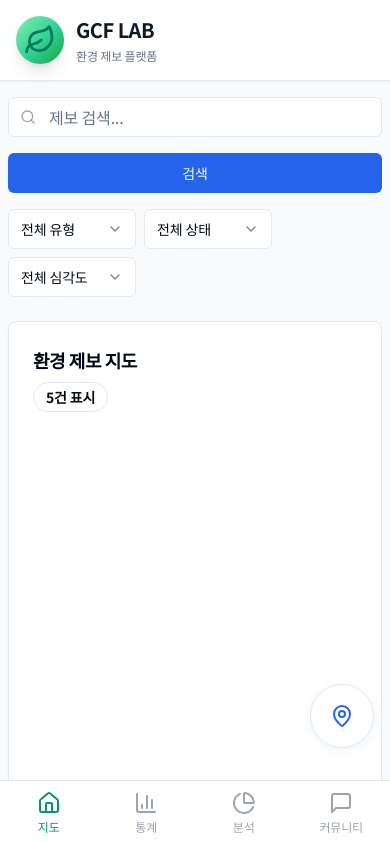
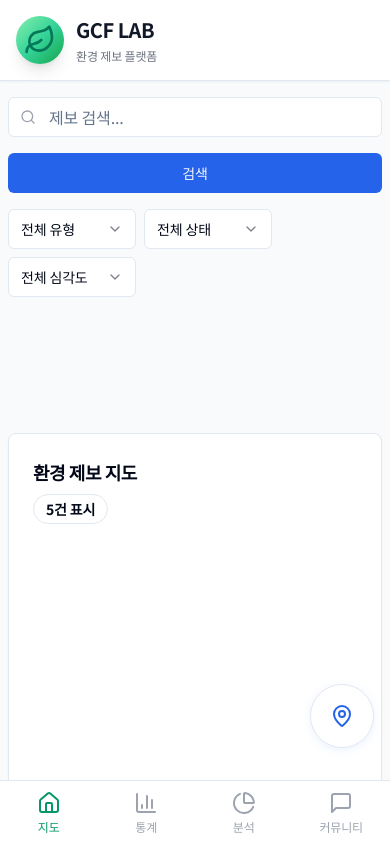
Before and after one commit to loannesayasuluk/GCF-Lab, a Next.js app: page / in a window 390 px wide. Shown: the top 842 px of the page. Built offline with nearby package versions, Linux system fonts and the light colour scheme.

Commit message:
모바일 지도 하단 spacer div 추가로 겹침 완전 방지, PC는 영향 없음

```diff
--- a/app/page.tsx
+++ b/app/page.tsx
@@ -854,6 +854,8 @@ export default function EnvironmentalMapPlatform() {
               </Card>
             </div>
 
+            {/* 지도 하단 spacer: 모바일에서만 보임, 겹침 완전 방지 */}
+            <div className="block sm:hidden" style={{height: '96px'}} />
             {/* 사이드바 */}
             <div className="order-2 xl:order-1 xl:col-span-1 space-y-4 sm:space-y-6 mt-4 sm:mt-0">
               {/* 실시간 통계 */}
```
